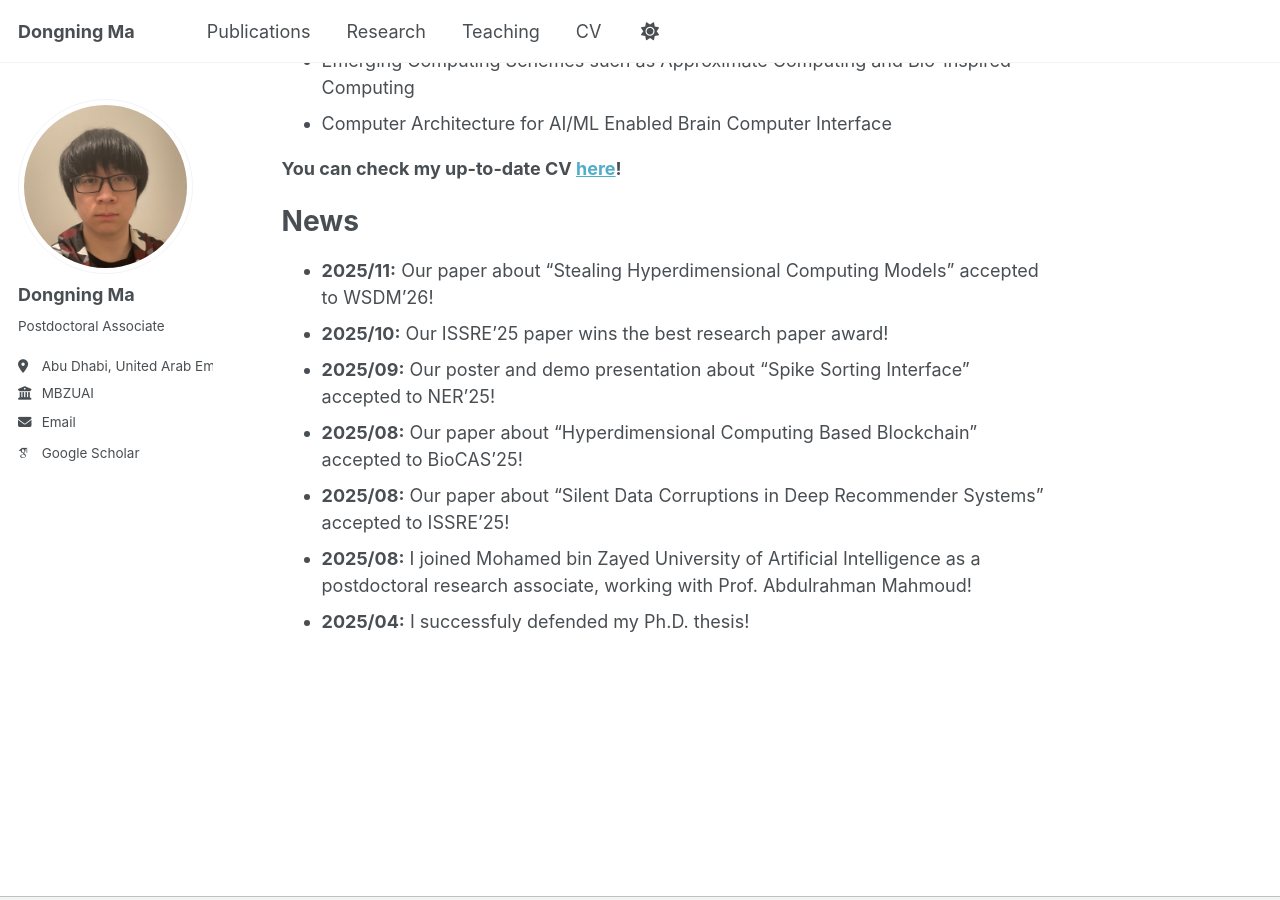
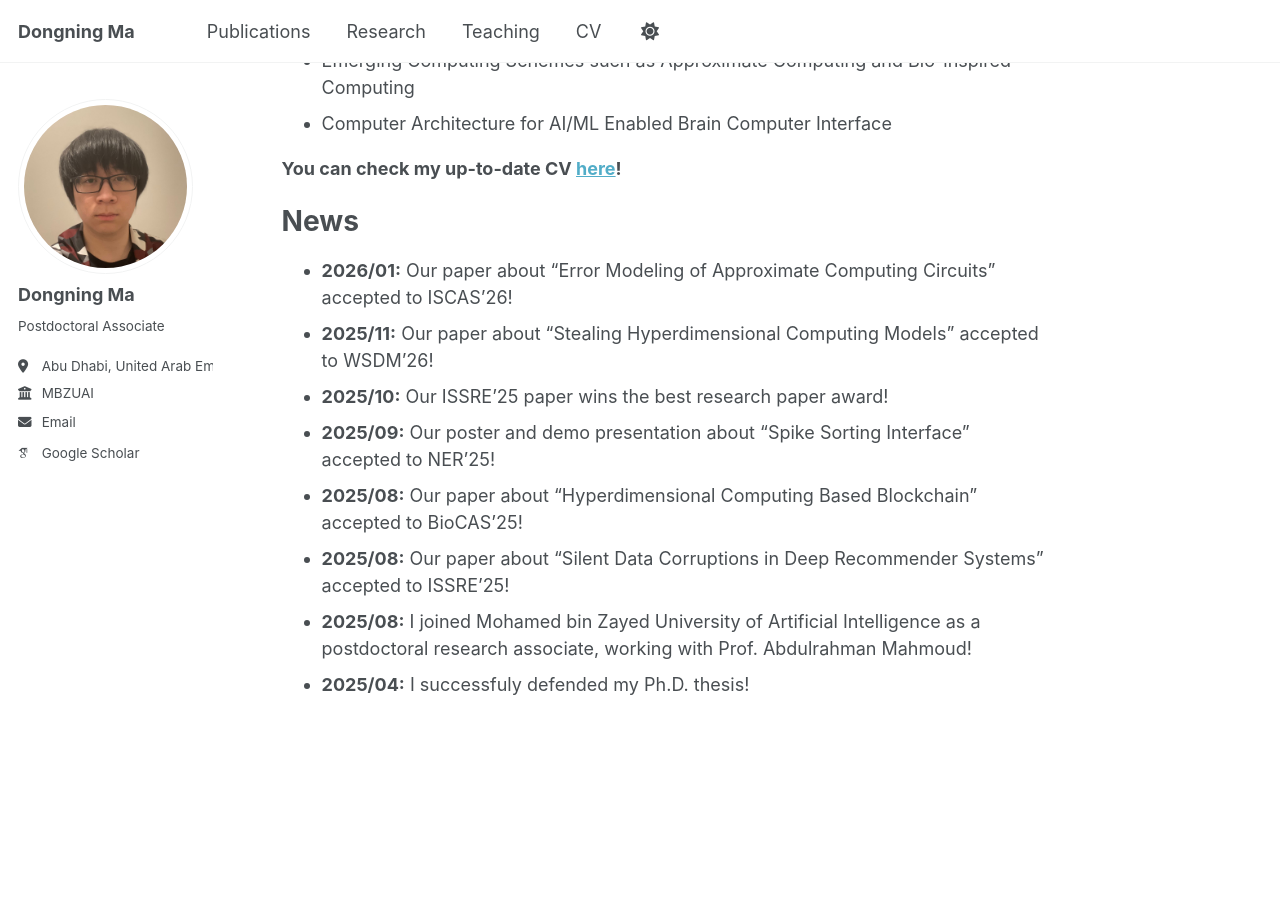
Before and after one commit to dongning-ma/dongning-ma.github.io, a Jekyll site: the page built from _pages/about.md, in a window 1280 px wide and 900 px high, scrolled down 420 px. Built offline with Jekyll 4.4.1, drawn with Linux system fonts in a browser that asks for light colours; some web fonts are replaced; a script that is not in the unit is left out.

Commit message:
update iscas paper

```diff
--- a/_pages/about.md
+++ b/_pages/about.md
@@ -17,6 +17,7 @@ I am actively looking for research positions in industry or tenure-track positio
 **You can check my up-to-date CV [here](/cv/)!**
 
 # News
+- **2026/01:** Our paper about "Error Modeling of Approximate Computing Circuits" accepted to ISCAS'26!
 - **2025/11:** Our paper about "Stealing Hyperdimensional Computing Models" accepted to WSDM'26!
 - **2025/10:** Our ISSRE'25 paper wins the best research paper award!
 - **2025/09:** Our poster and demo presentation about "Spike Sorting Interface" accepted to NER'25!
```
Also changed, not shown: _pages/publications.md (+1 -0 lines), 1 other file.
